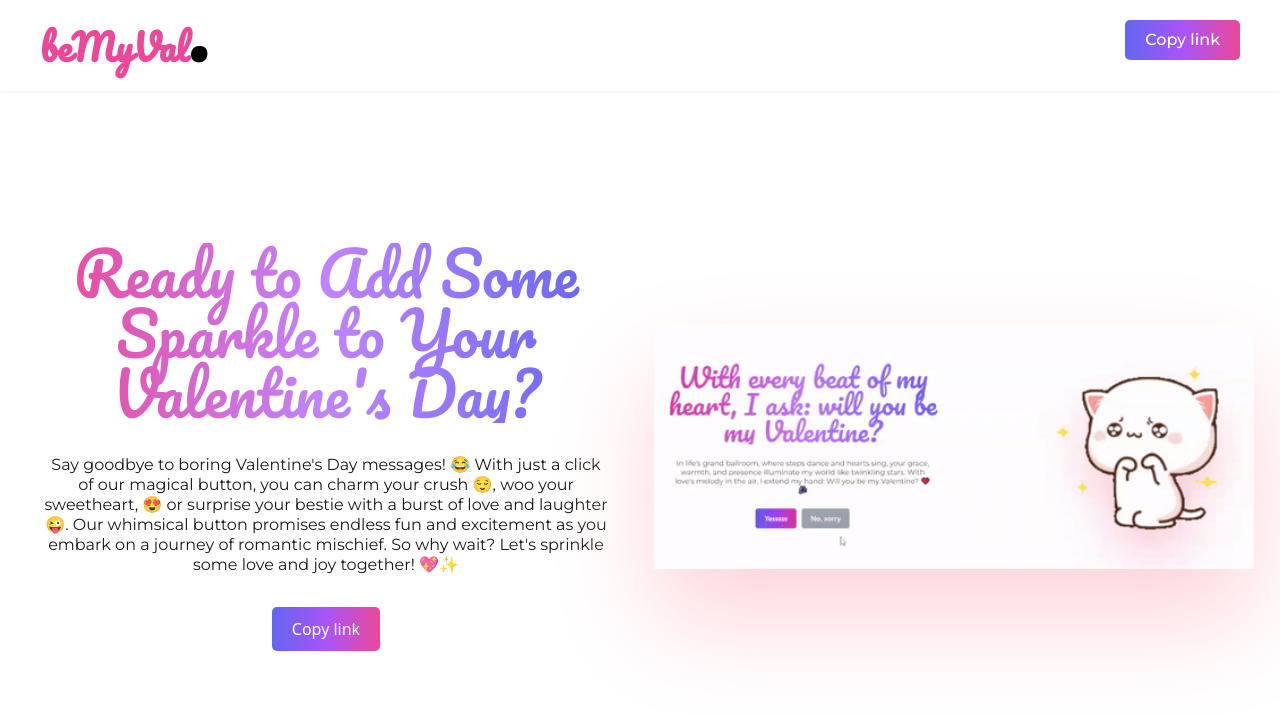
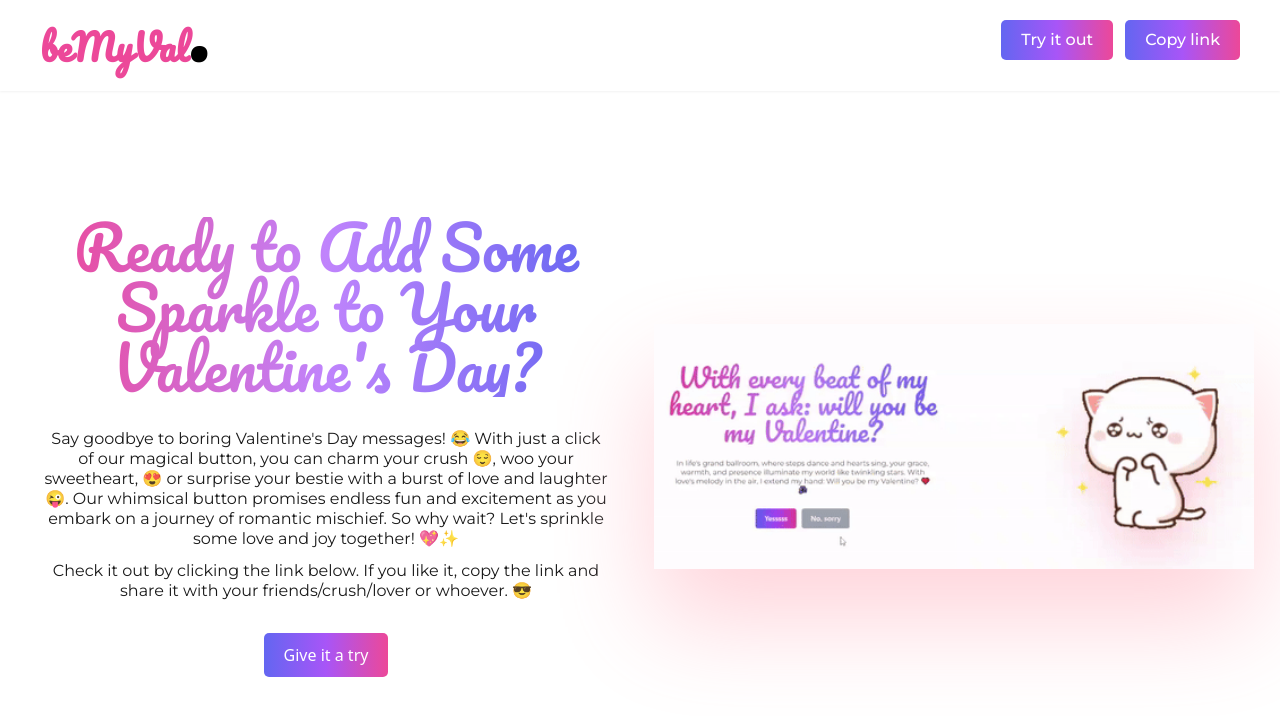
Before and after one commit to AbassKoyang/Val, a React (Vite) app: page / in a window 1280 px wide. Shown: the top 716 px of the page. Built offline with nearby package versions, Linux system fonts and the light colour scheme.

Commit message:
add: confetti explosion

```diff
--- a/package.json
+++ b/package.json
@@ -11,6 +11,8 @@
   },
   "dependencies": {
     "react": "^18.2.0",
+    "react-confetti-boom": "^1.0.0",
+    "react-confetti-explosion": "^2.1.2",
     "react-dom": "^18.2.0",
     "react-icons": "^5.0.1",
     "react-router-dom": "^6.22.0",
--- a/src/components/NavBar.jsx
+++ b/src/components/NavBar.jsx
@@ -1,7 +1,10 @@
+import { Link, useLocation } from 'react-router-dom';
 import { Zoom, toast } from 'react-toastify';
 import "react-toastify/dist/ReactToastify.css";
 
 const NavBar = () => {
+  const location = useLocation();
+  console.log(location)
   const handleButtonClick = () => {
     navigator.clipboard.writeText('bemyvall.vercel.app/will-you-be-my-val');
     toast.success('Link copied to clipboard. Share it with your val. 🤗', {
@@ -16,8 +19,11 @@ const NavBar = () => {
   return (
     <header className="w-full px-5 py-4 md:px-4 md:py-3 lg:px-10 lg:py-3 lg:pb-6 bg-white drop-shadow-sm font-mont fixed top-0 left-0 z-50">
         <div className="w-full h-full max-w-[1400px] flex items-center justify-between">
-        <h1 className="text-2xl lg:text-4xl font-bold text-pink-500 font-pacifico">beMyVal<span className="text-black text-[72px]">.</span></h1>
+        <Link to='/' className="text-2xl lg:text-4xl font-bold text-pink-500 font-pacifico">beMyVal<span className="text-black text-[72px]">.</span></Link>
+        <div className="h-full flex item-center gap-3">
+        <Link to='will-you-be-my-val' className={`px-5 py-[10px] bg-gradient-to-r from-indigo-500 via-purple-500 to-pink-500 text-white text-sm md:text-[16px] font-medium rounded-[5px] transition-all duration-200 ease-in-out ${location.pathname === '/will-you-be-my-val' ? 'hidden' : 'block'}`}>Try it out</Link>
         <button onClick={handleButtonClick} className={`px-5 py-[10px] bg-gradient-to-r from-indigo-500 via-purple-500 to-pink-500 text-white text-sm md:text-[16px] font-medium rounded-[5px] transition-all duration-200 ease-in-out`}>Copy link</button>
+        </div>
         </div>
     </header>
   )
--- a/src/pages/BeMyVal.jsx
+++ b/src/pages/BeMyVal.jsx
@@ -3,11 +3,13 @@ import { convincingTexts } from '../assets/constants'
 import puppyDogGif from '../assets/peach-goma-peach-and-goma.gif'
 import kissesGif from '../assets/peach-goma-love-peach-goma.gif'
 import aloneGif from '../assets/alone-lonely.gif'
+import Confetti from 'react-confetti-boom';
 
 const BeMyVal = () => {
     const [convincingTextsNumber, setConvincingTextsNumber] = useState(1);
     const [growCount, setgrowCount] = useState(1);
-    const [shrinkCount, setShrinkCount] = useState(1)
+    const [shrinkCount, setShrinkCount] = useState(1);
+    const [showConfetti, setShowConfetti] = useState(false);
 
     const handleNoButtonClick = () => {
         if(convincingTextsNumber < 20){
@@ -24,9 +26,14 @@ const BeMyVal = () => {
         setConvincingTextsNumber(0);
         setShrinkCount(1);
         setgrowCount(1);
+        setShowConfetti(true);
+        setTimeout(() => {
+            setShowConfetti(false);
+          }, 3000);
     }
   return (
     <section className="w-full h-full grid grid-cols-1 lg:grid-cols-2 gap-7 lg:gap-0 bg-white pt-[93px] mt-10 lg:mt-0">
+        {showConfetti && <Confetti />}
         <div className="col-span-1 h-full flex flex-col items-center justify-center px-3 lg:px-8">
             <h1 className='max-w-[100%] text-center text-4xl lg:text-6xl font-pacifico bg-gradient-to-r bg-clip-text text-transparent to-indigo-500 via-purple-400 from-pink-500 '>With every beat of my heart, I ask: will you be my Valentine?</h1>
             <p className='mt-8 text-[16px] leading-[20px] text-center text-black/90 font-mont max-w-xl'>{convincingTexts[convincingTextsNumber]}</p>
--- a/src/pages/HomePage.jsx
+++ b/src/pages/HomePage.jsx
@@ -1,25 +1,14 @@
+import { Link } from 'react-router-dom';
 import demo from '../assets/ViteReact-ezgif.com-crop.gif'
-import { Zoom, toast } from 'react-toastify';
-import "react-toastify/dist/ReactToastify.css";
 
 const HomePage = () => {
-  const handleButtonClick = () => {
-    navigator.clipboard.writeText('bemyvall.vercel.app/will-you-be-my-val');
-    toast.success('Link copied to clipboard. Share it with your val. 🤗', {
-  position: 'top-center',
-  theme:'light',
-  pauseOnHover: false,
-  pauseOnFocusLoss: false,
-  transition: Zoom,
-  draggable: true,
-    })
-  }
   return (
     <section  className="w-full h-full grid grid-cols-1 lg:grid-cols-2 gap-7 lg:gap-0 bg-white pt-[93px] mt-10 lg:mt-0">
       <div className="col-span-1 h-full flex flex-col items-center justify-center px-3 lg:px-8">
             <h1 className='max-w-[100%] text-center text-4xl lg:text-6xl font-pacifico bg-gradient-to-r bg-clip-text text-transparent to-indigo-500 via-purple-400 from-pink-500'>Ready to Add Some Sparkle to Your Valentine's Day?</h1>
             <p className='mt-8 text-[16px] leading-[20px] text-center text-black/90 font-mont max-w-xl'>Say goodbye to boring Valentine's Day messages! 😂 With just a click of our magical button, you can charm your crush 😌, woo your sweetheart, 😍 or surprise your bestie with a burst of love and laughter 😜. Our whimsical button promises endless fun and excitement as you embark on a journey of romantic mischief. So why wait? Let's sprinkle some love and joy together! 💖✨</p>
-            <button onClick={handleButtonClick} className={`mt-8 px-5 py-[10px] bg-gradient-to-r from-indigo-500 via-purple-500 to-pink-500 text-white text-[16px] font-medium rounded-[5px] transition-all duration-200 ease-in-out`}>Copy link</button>
+            <p className='mt-3 text-[16px] leading-[20px] text-center text-black/90 font-mont max-w-xl'>Check it out by clicking the link below. If you like it, copy the link and share it with your friends/crush/lover or whoever. 😎</p>
+            <Link to='will-you-be-my-val' className={`mt-8 px-5 py-[10px] bg-gradient-to-r from-indigo-500 via-purple-500 to-pink-500 text-white text-[16px] font-medium rounded-[5px] transition-all duration-200 ease-in-out`}>Give it a try</Link>
         </div>
        <div className="col-span-1 flex flex-col items-center justify-center">
        <img src={demo} alt="Demo" className={`w-[400px] lg:w-[600px] drop-shadow-[0_50px_50px_rgba(255,192,203,0.7)]`} />
```
Also changed, not shown: 1 other file (tests, documents, lock files or other folders).
